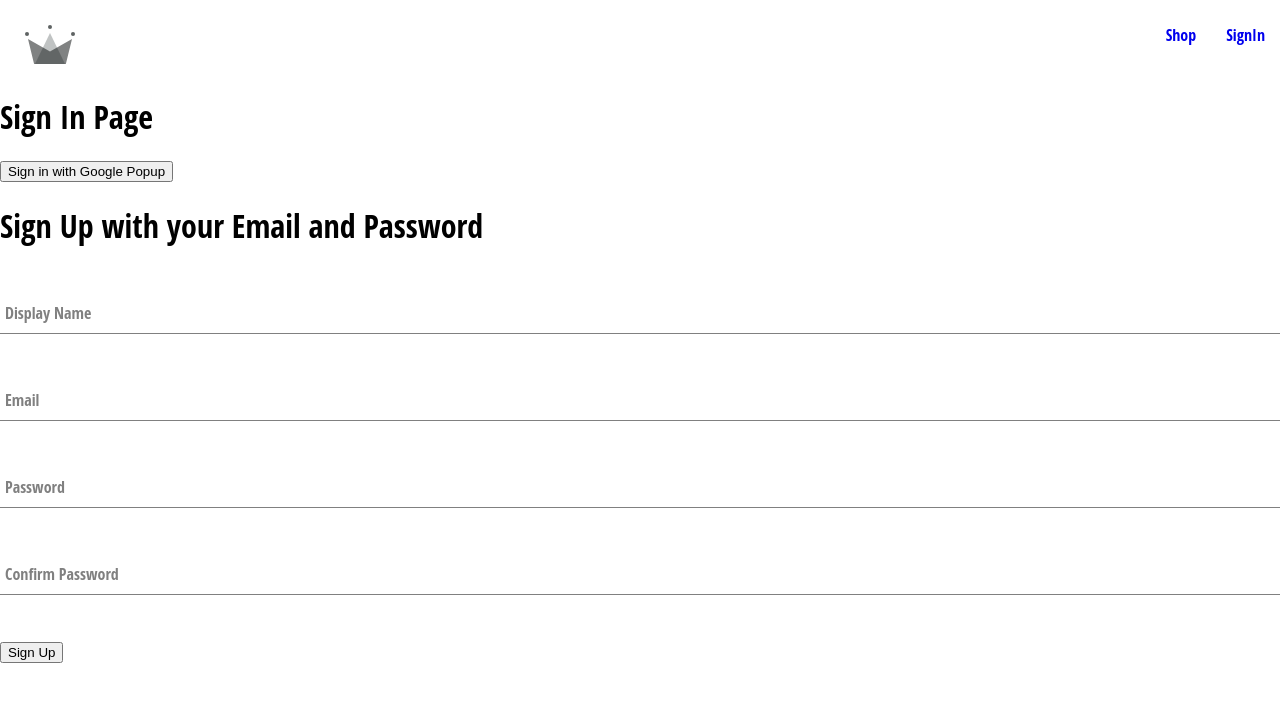
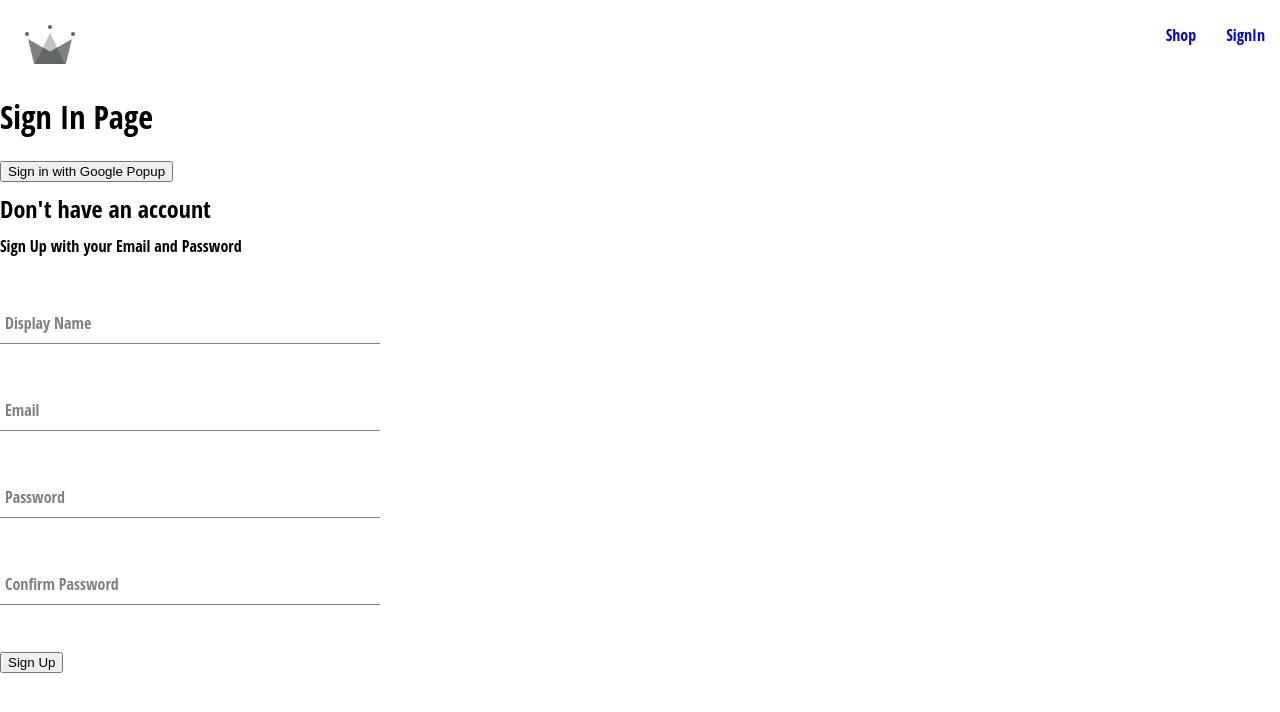
Before and after one commit to fabienMarchand/crwn-clothing, a React (Create React App) app: page /sign-in in a window 1280 px wide. Shown: the top 712 px of the page. Built offline with nearby package versions, Linux system fonts and the light colour scheme.

Commit message:
finish styling sign-up-form

```diff
--- a/src/components/sign-up-form/sign-up-form.component.jsx
+++ b/src/components/sign-up-form/sign-up-form.component.jsx
@@ -5,7 +5,7 @@
 } from "../../utils/firebase/firebase.utils";
 import FormInput from "../form-input/form-input.components";
 
-
+import './sign-up-form.styles.scss';
 
 const defaultFormFields = {
   displayName: "",
@@ -35,7 +35,7 @@
       await createUserDocumentFromAuth(user, { displayName });
     } catch (error) {
       if (error.code === "auth/email-already-in-use") {
-        alert('Cannot create user, email already in use');
+        alert("Cannot create user, email already in use");
       }
     }
   };
@@ -46,11 +46,12 @@
   };
 
   return (
-    <div>
-      <h1>Sign Up with your Email and Password</h1>
+    <div className="sign-up-container">
+      <h2>Don't have an account</h2>
+      <span>Sign Up with your Email and Password</span>
       <form onSubmit={handleSubmit}>
         <FormInput
-        label="Display Name"
+          label="Display Name"
           required
           type="text"
           onChange={handleChange}
@@ -58,7 +59,7 @@
           value={displayName}
         />
         <FormInput
-        label="Email"
+          label="Email"
           required
           type="email"
           onChange={handleChange}
@@ -66,7 +67,7 @@
           value={email}
         />
         <FormInput
-        label="Password"
+          label="Password"
           required
           type="password"
           onChange={handleChange}
@@ -74,7 +75,7 @@
           value={password}
         />
         <FormInput
-        label="Confirm Password"
+          label="Confirm Password"
           required
           type="password"
           onChange={handleChange}
--- /dev/null
+++ b/src/components/sign-up-form/sign-up-form.styles.scss
@@ -0,0 +1,9 @@
+.sign-up-container {
+    display: flex;
+    flex-direction: column;
+    width: 380px;
+
+    h2{
+        margin: 10px 0;
+    }
+}
```
